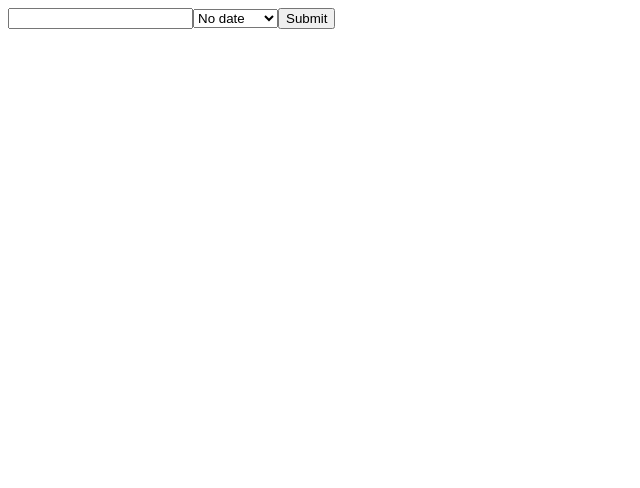
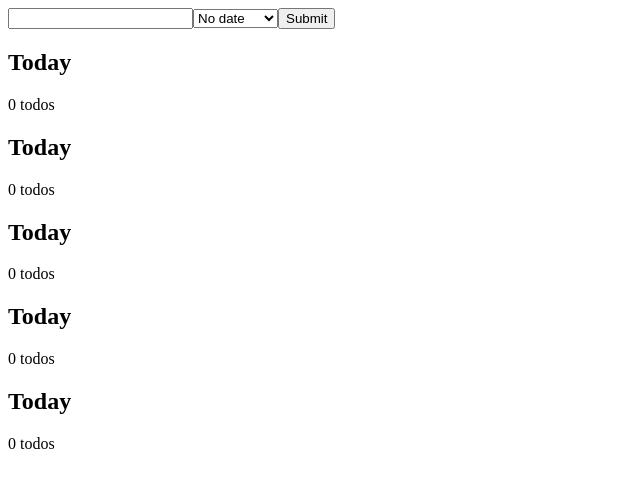
Before and after one commit to aparkening/todo-app, a React (Create React App) app: page / in a window 1280 px wide. Shown: the top 488 px of the page, without its empty margins (0-640 px from the left). Built offline with nearby package versions, Linux system fonts and the light colour scheme.

Commit message:
Stub list display

```diff
--- a/src/App.js
+++ b/src/App.js
@@ -1,7 +1,7 @@
 import React, { Component } from 'react';
 
 import TodoForm from "./TodoForm";
-// import TodoList from "./TodoList";
+import TodoList from "./TodoList";
 
 class App extends Component {
 
@@ -23,6 +23,12 @@ class App extends Component {
     });
   }
 
+  // Generate list components
+  listComponents = () => {
+    const lists = ['today', 'tomorrow', 'thisWeek', 'noDate', 'completed'];
+    return lists.map(name => <TodoList key={name} listName={name} updateTodo={this.updateTodo} deleteTodo={this.deleteTodo} todos={this.state.todos} />);
+  }
+
   render() {
     console.log("App State")
     console.log(this.state)
@@ -30,12 +36,13 @@ class App extends Component {
     return (
       <div className="container">
         <TodoForm addTodo={this.addTodo}/>
+        {this.listComponents()}
         {/*
         <TodoList listName={lists[0]} updateTodo={this.updateTodo} deleteTodo={this.deleteTodo} />
-        <TodoList listName={lists[0]} updateTodo={this.updateTodo} deleteTodo={this.deleteTodo} />
-        <TodoList listName={lists[0]} updateTodo={this.updateTodo} deleteTodo={this.deleteTodo} />
-        <TodoList listName={lists[0]} updateTodo={this.updateTodo} deleteTodo={this.deleteTodo} />
-        <TodoList listName={lists[0]} updateTodo={this.updateTodo} deleteTodo={this.deleteTodo} />
+        <TodoList listName={lists[1]} updateTodo={this.updateTodo} deleteTodo={this.deleteTodo} />
+        <TodoList listName={lists[2]} updateTodo={this.updateTodo} deleteTodo={this.deleteTodo} />
+        <TodoList listName={lists[3]} updateTodo={this.updateTodo} deleteTodo={this.deleteTodo} />
+        <TodoList listName={lists[4]} updateTodo={this.updateTodo} deleteTodo={this.deleteTodo} />
         */}
       </div>
     );
--- /dev/null
+++ b/src/TodoList.js
@@ -0,0 +1,20 @@
+import React from 'react';
+
+// import Todo from './Todo.js'
+
+const TodoList = props => {
+  const displayTodos = props.todos.map(obj => <li key={obj.id}>{obj.description}</li>)
+
+  console.log("TodoList props")
+  console.log(props)
+
+  return (
+    <div className="list">
+      <h2>Today</h2>
+      <div>{props.todos.length} todos</div>
+      <ul>{displayTodos}</ul>
+    </div>
+  );
+};
+
+export default TodoList;
```
